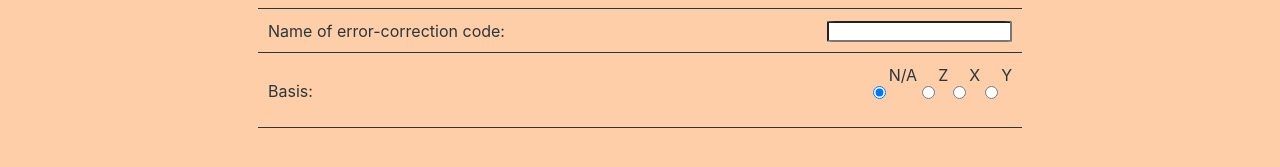
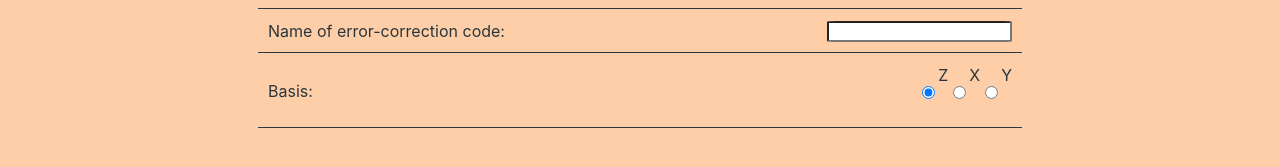
Before and after one commit to Alison539/Project, a React (Create React App) app in the folder Implementation/qec-app/: page /set_details in a window 1280 px wide. Shown: the part 306-473 px from the top of the page. Built offline with nearby package versions, Linux system fonts and the light colour scheme.

Commit message:
Made it so that setting the basis was compulsory, and did a missing todo on the generate stim page

```diff
--- a/Implementation/qec-app/src/pages/SetDetails.js
+++ b/Implementation/qec-app/src/pages/SetDetails.js
@@ -105,13 +105,11 @@ const SetDetails = () => {
         <div className="menu-details-option">
           <p> Basis: </p>
           <form style={{ display: "flex" }}>
-            <input name="basis" type="radio" value="None" id="None" checked={basis === 0 ? "checked" : null} onClick={() => setBasis(0)} />
-            <label for="None">N/A</label>
-            <input name="basis" type="radio" value="Z" id="Z" checked={basis === 1 ? "checked" : null} onClick={() => setBasis(1)} />
+            <input name="basis" type="radio" value="Z" id="Z" checked={basis === 0 ? "checked" : null} onClick={() => setBasis(0)} />
             <label for="Z">Z</label>
-            <input name="basis" type="radio" value="X" id="X" checked={basis === 2 ? "checked" : null} onClick={() => setBasis(2)} />
+            <input name="basis" type="radio" value="X" id="X" checked={basis === 1 ? "checked" : null} onClick={() => setBasis(1)} />
             <label for="X">X</label>
-            <input name="basis" type="radio" value="Y" id="Y" checked={basis === 3 ? "checked" : null} onClick={() => setBasis(3)} />
+            <input name="basis" type="radio" value="Y" id="Y" checked={basis === 2 ? "checked" : null} onClick={() => setBasis(2)} />
             <label for="Y">Y</label>
           </form>
         </div>
```
Also changed, not shown: 1 other file (tests, documents, lock files or other folders).
